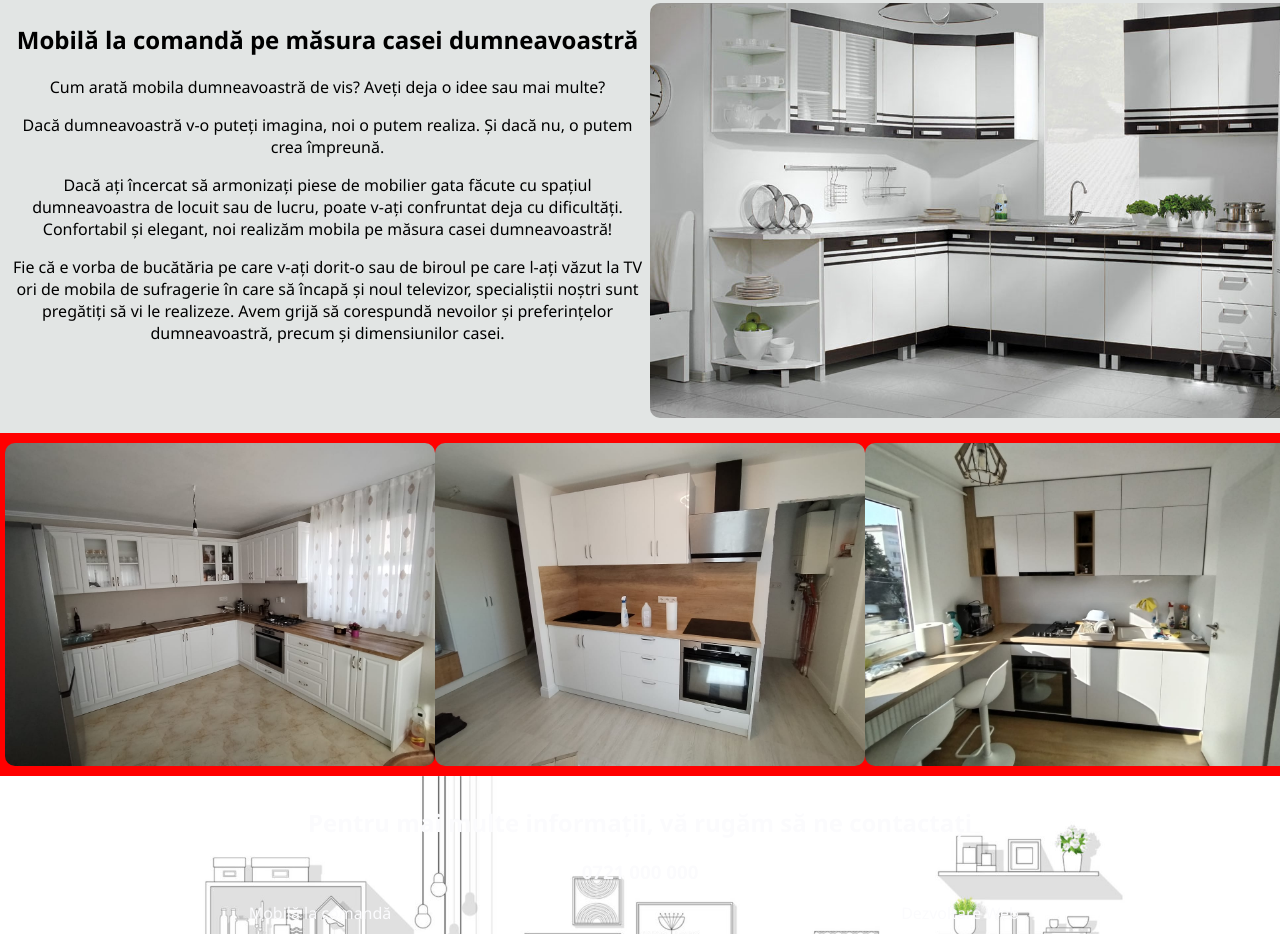
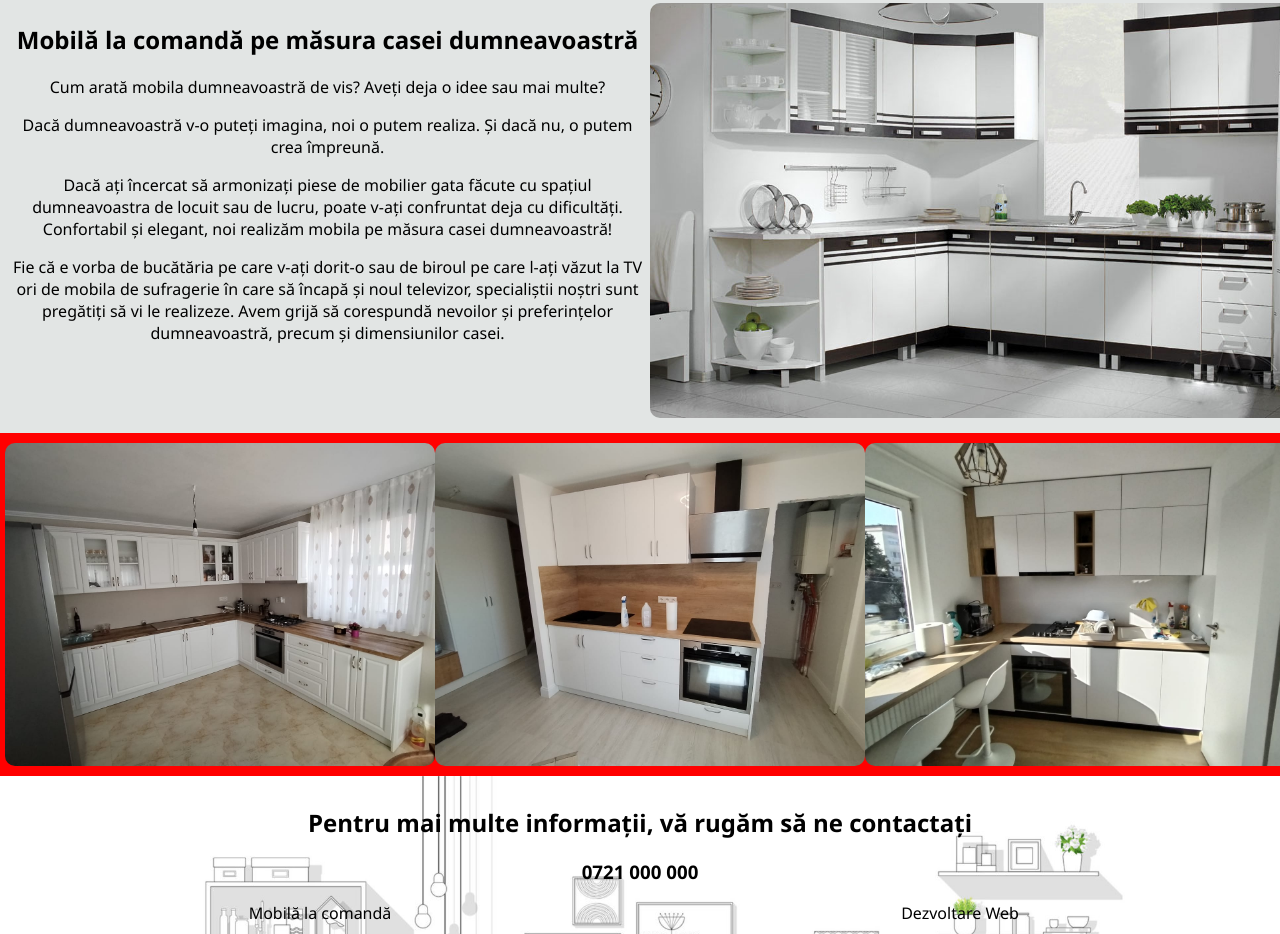
Before and after one commit to IanasSami/-session-3-git-basics-2023, a plain HTML site: page index.html in a window 1280 px wide. Shown: the part 682-1616 px from the top of the page. Drawn offline with Linux system fonts and the light colour scheme.

Commit message:
Update style.css

```diff
--- a/style.css
+++ b/style.css
@@ -91,7 +91,7 @@ main{
 
 footer {
   background: url("header.jpg") top/cover no-repeat;
-  color: #fbfbfd;
+  color: #black;
   overflow: hidden;
   padding: 10px 0;
   text-align: center;
```
